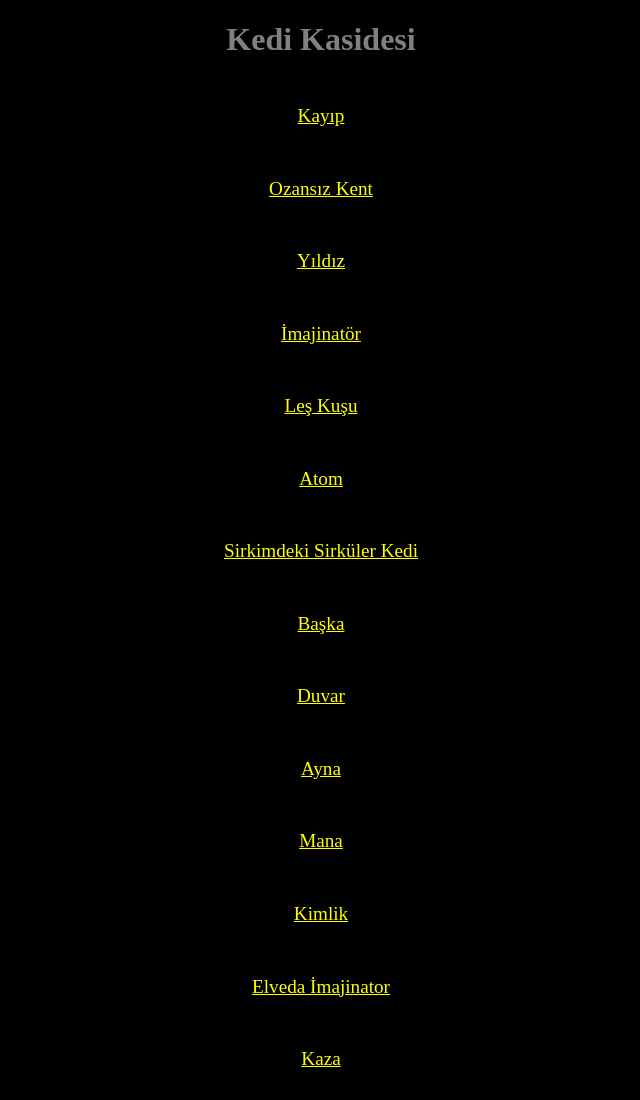
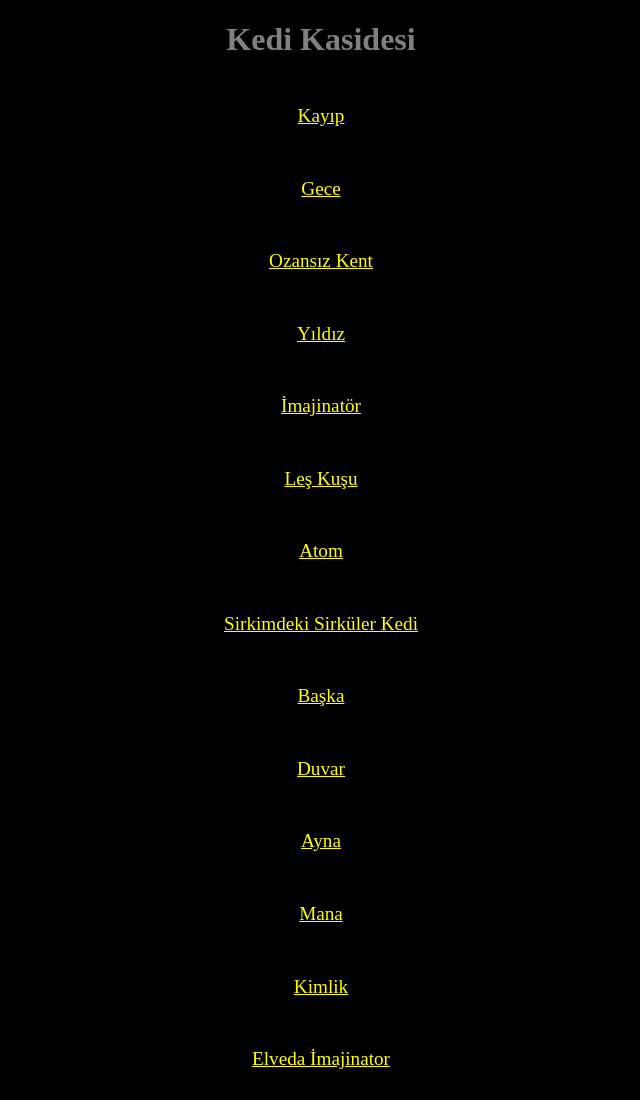
Before and after one commit to lirorc/lirorc.github.io, a plain HTML site: page siir/index.html in a window 1280 px wide. Shown: the top 1100 px of the page, without its empty margins (319-959 px from the left). Drawn offline with Linux system fonts and the light colour scheme.

Commit message:
Update index.html

```diff
--- a/siir/index.html
+++ b/siir/index.html
@@ -8,6 +8,9 @@
     <h1>Kedi Kasidesi</h1>
     <a href="gelecektenbirileri.html">
       Kayıp
+    </a>
+    <a href="gece.html">
+      Gece
     </a>
     <a href="ozansizkent.html">
       Ozansız Kent
```
